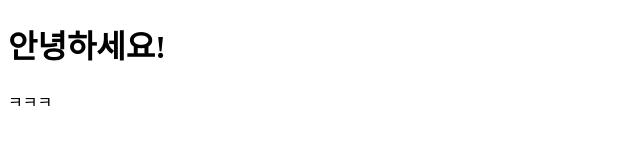
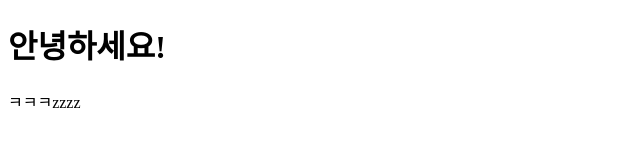
Before and after one commit to KDT-IaaS-Class-One-Group/KDT-IaaS-Class-One, a website: page main.html in a window 1280 px wide. Shown: the full height of the page, 0-640 px from the left. Drawn offline with Linux system fonts and the light colour scheme.

Commit message:
html 내용 수정한거 보여짐?

```diff
--- a/main.html
+++ b/main.html
@@ -7,6 +7,6 @@
 </head>
 <body>
     <h1>안녕하세요!</h1>
-    ㅋㅋㅋ
+    ㅋㅋㅋzzzz
 </body>
 </html>
```
